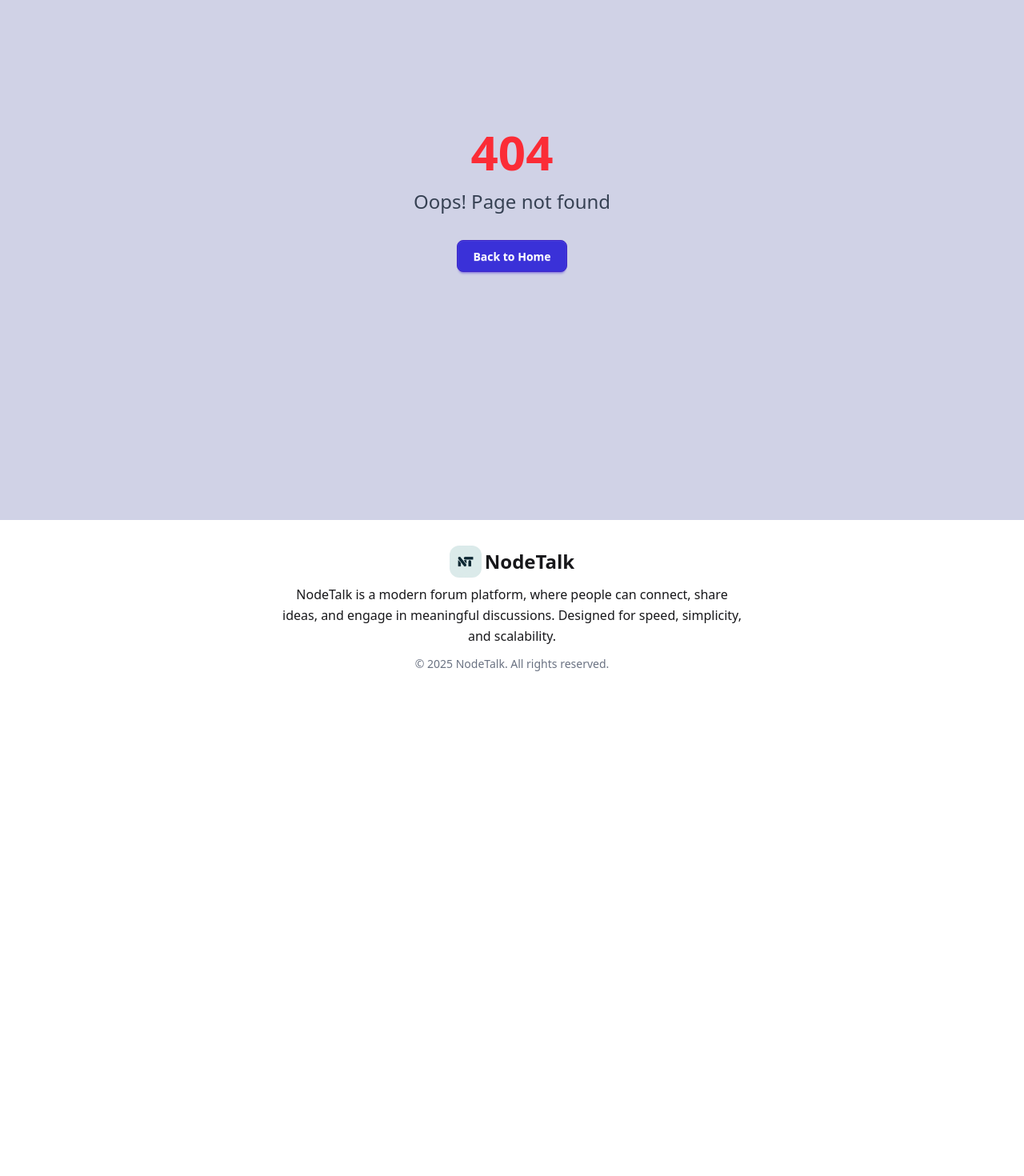
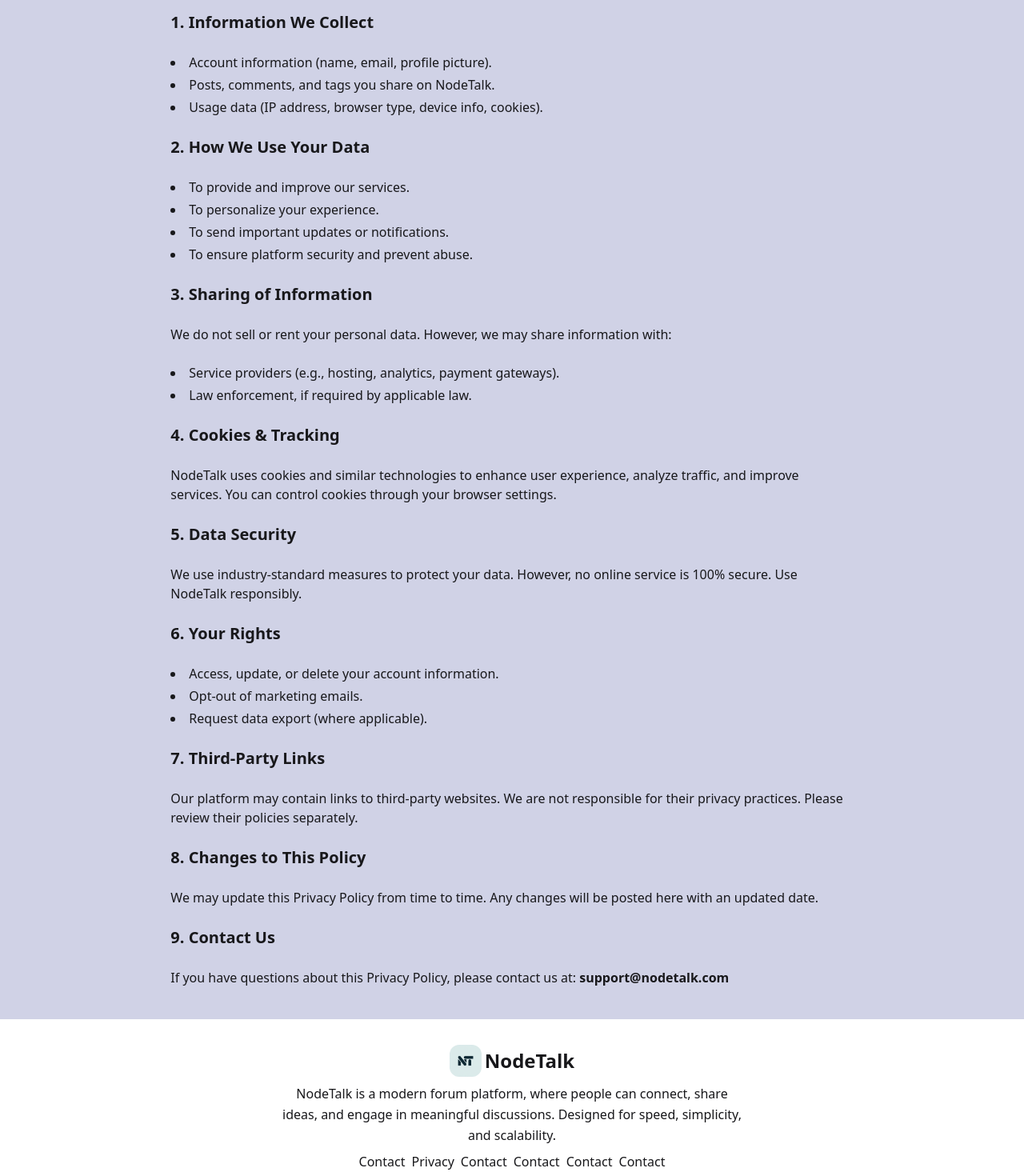
Before and after one commit to mahatab6/Node-Talk-Client-Side, a React (Vite) app: page /privacy-policy in a window 1280 px wide. Shown: the part 220-1690 px from the top of the page at 80% size. Before the commit the page ends 1092 px from the top, so only its background shows below. Built offline with nearby package versions, Linux system fonts and the light colour scheme; no server answers.

Commit message:
privacy page added

```diff
--- a/src/components/Footer.jsx
+++ b/src/components/Footer.jsx
@@ -1,5 +1,6 @@
 import React from 'react';
 import NodeTalkLogo from './NodeTalkLogo';
+import { Link } from 'react-router';
 
 const Footer = () => {
     return (
@@ -10,7 +11,18 @@ const Footer = () => {
                     NodeTalk is a modern forum platform, where people can connect, share ideas,
                     and engage in meaningful discussions. Designed for speed, simplicity, and scalability.
                 </p>
+
+                <div className='max-w-xl flex gap-2'>
+                    <Link to="/contact" >Contact</Link>
+                    <Link to="/privacy-policy">Privacy</Link>
+                    <Link to="/contact">Contact</Link>
+                    <Link to="/contact">Contact</Link>
+                    <Link to="/contact">Contact</Link>
+                    <Link to="/contact">Contact</Link>
+                </div>
+
             </div>
+            <div className="divider"></div>
             <p className="text-xs md:text-sm text-gray-500">
                 © {new Date().getFullYear()} NodeTalk. All rights reserved.
             </p>
--- a/src/pages/Comment.jsx
+++ b/src/pages/Comment.jsx
@@ -33,7 +33,7 @@ const Comment = ({ id, uiload }) => {
     setSelectedComment(fullComment);
     setIsOpen(true);
   };
-
+console.log(comments)
   return (
     <div>
       {comments.length > 0 ? (
@@ -49,7 +49,7 @@ const Comment = ({ id, uiload }) => {
               <div className="space-y-2">
 
                 <div className="flex gap-4 mt-2 text-sm">
-                  <h2>{comment?.freebackUser}</h2>
+                  <h2>{comment?.freebackName}</h2>
 
                   {comment?.commentTime && (
                     <p>{formatDistanceToNow(new Date(parseInt(comment.commentTime)), { addSuffix: true })}</p>
@@ -59,9 +59,9 @@ const Comment = ({ id, uiload }) => {
 
                 <p className="text-base">
 
-                  {comment?.comment?.length > 20 ? (
+                  {comment?.comment?.length > 40 ? (
                     <>
-                      {comment.comment.slice(0, 20)}...
+                      {comment.comment.slice(0, 40)}...
                       <button onClick={() => handleReadMore(comment.comment)} className="ml-1 text-blue-500 underline">
                         Read More
                       </button>
--- a/src/pages/PostDetails.jsx
+++ b/src/pages/PostDetails.jsx
@@ -88,10 +88,10 @@ const PostDetails = () => {
             <Helmet>
                 <title>NodeTalk - {postData?.PostTitle}</title>
             </Helmet>
-            <div className='py-10 w-11/12  md:w-8/12 mx-auto'>
+            <div className='py-10 w-11/12  mx-auto'>
             <Link to='/' className='flex items-center gap-2 hover:text-blue-400 text-xl pb-10'><FaArrowLeft />Back to discussions</Link>
 
-            <div className=' gap-3 bg-secondary p-5 rounded-2xl mb-10'>
+            <div className=' gap-3 bg-secondary p-5 rounded-2xl mb-10 max-w-5xl mx-auto'>
 
 
                 <div className='flex-col space-y-2'>
@@ -195,7 +195,7 @@ const PostDetails = () => {
             </div>
 
             {/* Comments section */}
-            <div className='bg-secondary p-5 rounded-2xl space-y-3 '>
+            <div className='bg-secondary p-5 rounded-2xl max-w-5xl mx-auto space-y-3 '>
                 <h2 className='text-2xl font-bold'>Comments {postData?.commentCount}</h2>
                 <div className='flex flex-col md:flex-row gap-5'>
                    <div >
--- /dev/null
+++ b/src/pages/Privacy.jsx
@@ -0,0 +1,80 @@
+import React from "react";
+
+const Privacy = () => {
+  return (
+    <div className="w-11/12 md:w-8/12 mx-auto py-10 space-y-6">
+      <h1 className="text-3xl font-bold mb-4">Privacy Policy</h1>
+      <p className="">
+        Welcome to <span className="font-semibold">NodeTalk</span>. Your
+        privacy is important to us. This Privacy Policy explains how we collect,
+        use, and protect your personal information when you use our platform.
+      </p>
+
+      <h2 className="text-xl font-semibold mt-6">1. Information We Collect</h2>
+      <ul className="list-disc list-inside  space-y-1">
+        <li>Account information (name, email, profile picture).</li>
+        <li>Posts, comments, and tags you share on NodeTalk.</li>
+        <li>Usage data (IP address, browser type, device info, cookies).</li>
+      </ul>
+
+      <h2 className="text-xl font-semibold mt-6">2. How We Use Your Data</h2>
+      <ul className="list-disc list-inside  space-y-1">
+        <li>To provide and improve our services.</li>
+        <li>To personalize your experience.</li>
+        <li>To send important updates or notifications.</li>
+        <li>To ensure platform security and prevent abuse.</li>
+      </ul>
+
+      <h2 className="text-xl font-semibold mt-6">3. Sharing of Information</h2>
+      <p className="">
+        We do not sell or rent your personal data. However, we may share
+        information with:
+      </p>
+      <ul className="list-disc list-inside  space-y-1">
+        <li>Service providers (e.g., hosting, analytics, payment gateways).</li>
+        <li>Law enforcement, if required by applicable law.</li>
+      </ul>
+
+      <h2 className="text-xl font-semibold mt-6">4. Cookies & Tracking</h2>
+      <p className="">
+        NodeTalk uses cookies and similar technologies to enhance user
+        experience, analyze traffic, and improve services. You can control
+        cookies through your browser settings.
+      </p>
+
+      <h2 className="text-xl font-semibold mt-6">5. Data Security</h2>
+      <p className="">
+        We use industry-standard measures to protect your data. However, no
+        online service is 100% secure. Use NodeTalk responsibly.
+      </p>
+
+      <h2 className="text-xl font-semibold mt-6">6. Your Rights</h2>
+      <ul className="list-disc list-inside  space-y-1">
+        <li>Access, update, or delete your account information.</li>
+        <li>Opt-out of marketing emails.</li>
+        <li>Request data export (where applicable).</li>
+      </ul>
+
+      <h2 className="text-xl font-semibold mt-6">7. Third-Party Links</h2>
+      <p className="">
+        Our platform may contain links to third-party websites. We are not
+        responsible for their privacy practices. Please review their policies
+        separately.
+      </p>
+
+      <h2 className="text-xl font-semibold mt-6">8. Changes to This Policy</h2>
+      <p className="">
+        We may update this Privacy Policy from time to time. Any changes will be
+        posted here with an updated date.
+      </p>
+
+      <h2 className="text-xl font-semibold mt-6">9. Contact Us</h2>
+      <p className="">
+        If you have questions about this Privacy Policy, please contact us at:{" "}
+        <span className="font-semibold">support@nodetalk.com</span>
+      </p>
+    </div>
+  );
+};
+
+export default Privacy;
--- a/src/routes/Routes.jsx
+++ b/src/routes/Routes.jsx
@@ -22,6 +22,7 @@ import LoadingPage from "../pages/LoadingPage";
 import NotFoundPage from "../pages/NotFoundPage";
 import Adminrouter from "./Adminrouter";
 import Contact from "../pages/Contact";
+import Privacy from "../pages/Privacy";
 
 export const router = createBrowserRouter([
   {
@@ -35,6 +36,10 @@ export const router = createBrowserRouter([
       {
         path:"contact",
         element: <Contact/>
+      },
+      {
+        path:"privacy-policy",
+        element: <Privacy/>
       },
       {
         path: "post-details/:id",
```
